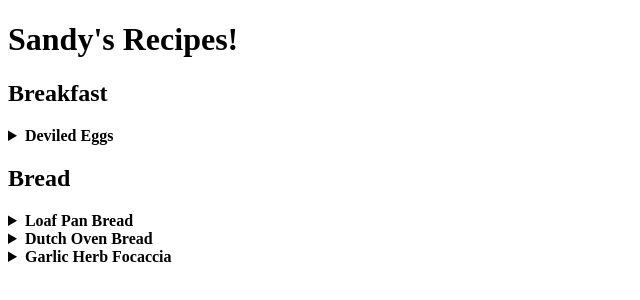
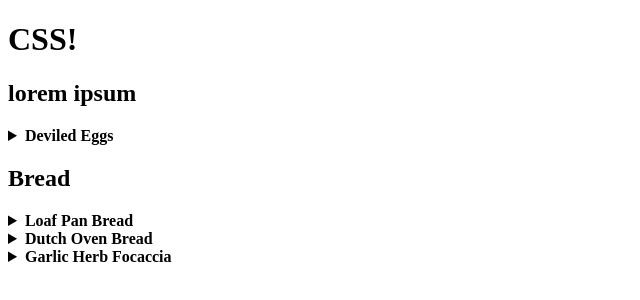
Before and after one commit to sandyfletcher/css, a plain HTML site: page index.html in a window 1280 px wide. Shown: the whole page, without its empty margins (0-640 px from the left). Drawn offline with Linux system fonts and the light colour scheme.

Commit message:
Update index.html

```diff
--- a/index.html
+++ b/index.html
@@ -8,9 +8,9 @@
     </head>
     <body bgcolor="white" text="black">
 
-        <h1>Sandy's Recipes!</h1>
+        <h1>CSS!</h1>
 
-        <h2>Breakfast</h2>
+        <h2>lorem ipsum</h2>
 
         <details><summary><b>Deviled Eggs</b></summary>
             <ul>
```
